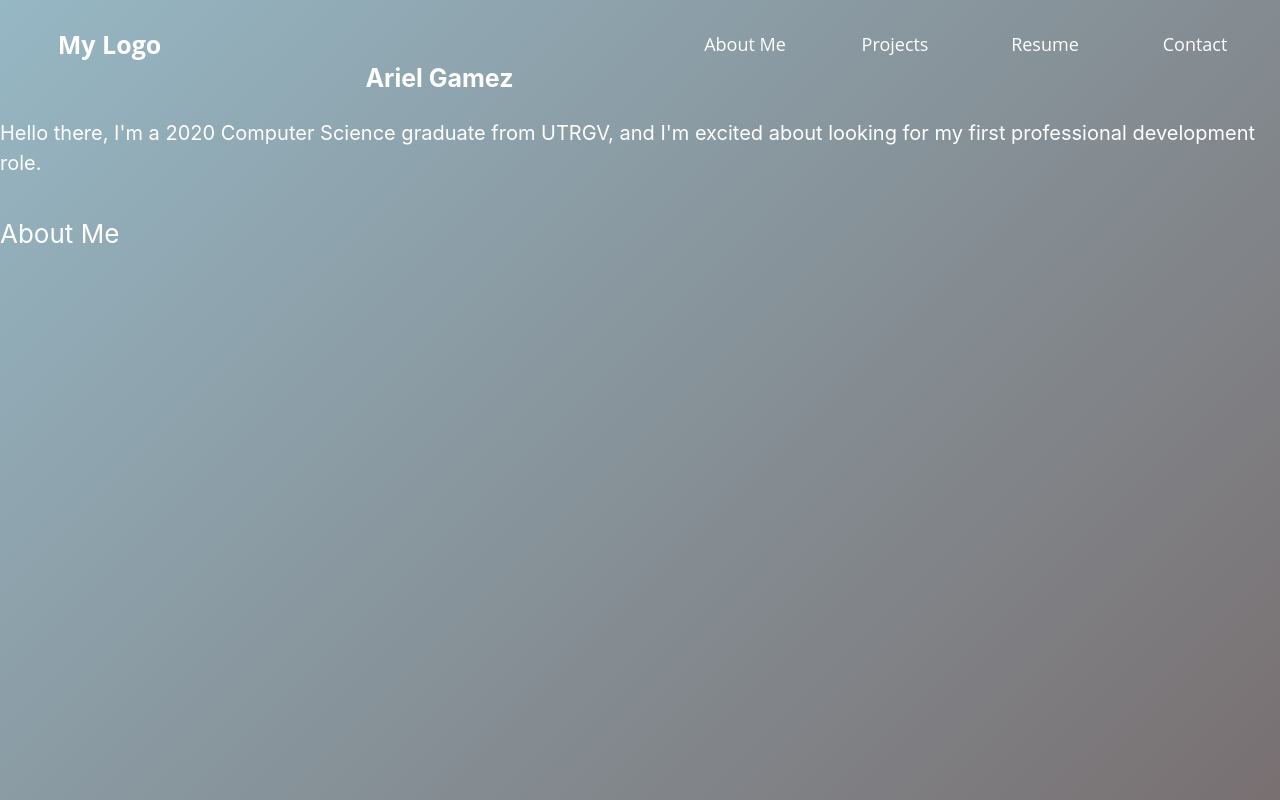
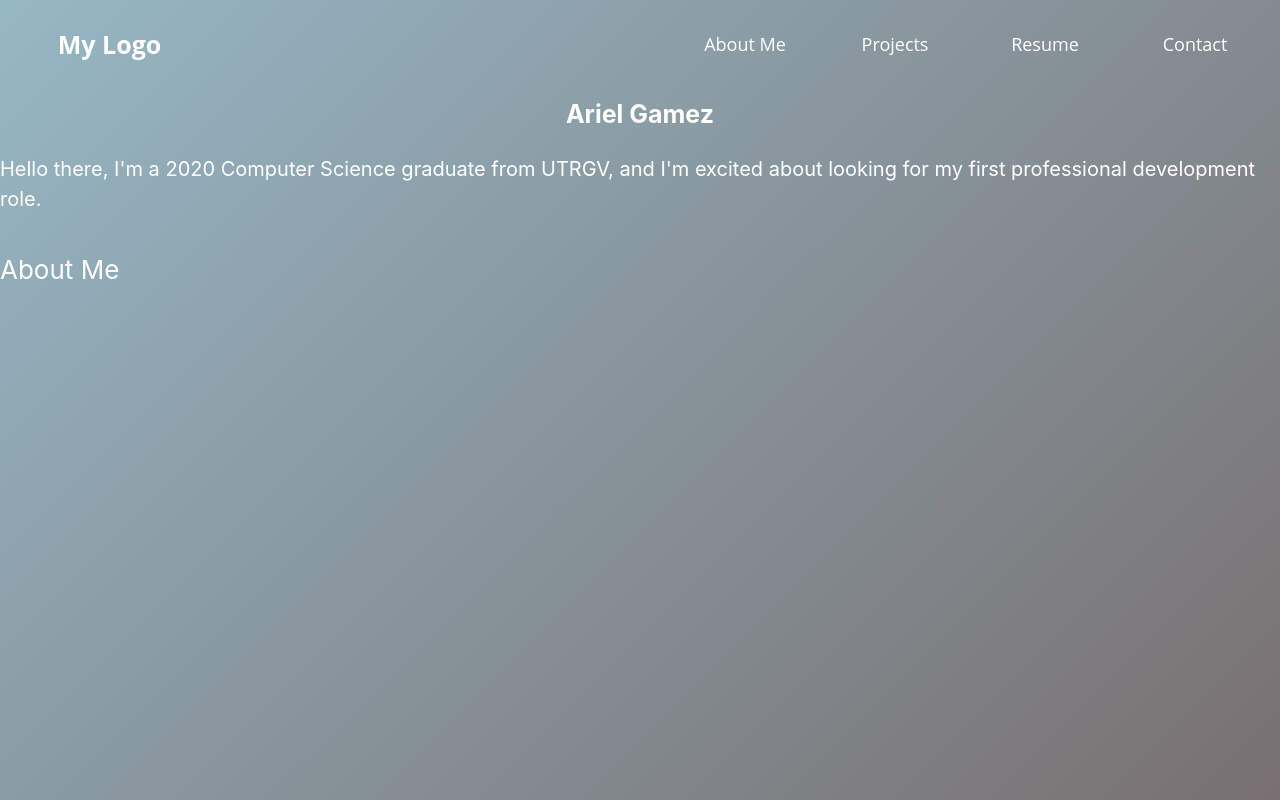
Before and after one commit to argamez98/Portfolio, a React (Create React App) app: page / in a window 1280 px wide. Shown: the top 800 px of the page. Built offline with nearby package versions, Linux system fonts and the light colour scheme.

Commit message:
fixed NameHeader
name is now is correctly centered on the page.

```diff
--- a/src/App.css
+++ b/src/App.css
@@ -68,6 +68,6 @@ html {
   text-align: center;
 }
 
-.name a {
+.name p {
   font-weight: bold;
 }
--- a/src/components/Nameheader.js
+++ b/src/components/Nameheader.js
@@ -3,7 +3,7 @@ import React from "react";
 export default function Nameheader() {
     return (
         <div class="name">
-            <a className="">Ariel Gamez</a>
+            <p className="">Ariel Gamez</p>
         </div>
     );
 }
--- a/src/components/Navbar.js
+++ b/src/components/Navbar.js
@@ -2,7 +2,6 @@ import React from "react";
 
 export default function Navbar() {
     return (
-        <header>
             <div className="navbar">
                 <a className="logo"> My Logo </a>
                 <div class="navbar-right">
@@ -12,6 +11,5 @@ export default function Navbar() {
                     <a>Contact</a>
                 </div>
             </div>
-        </header>
     );
 }
```
